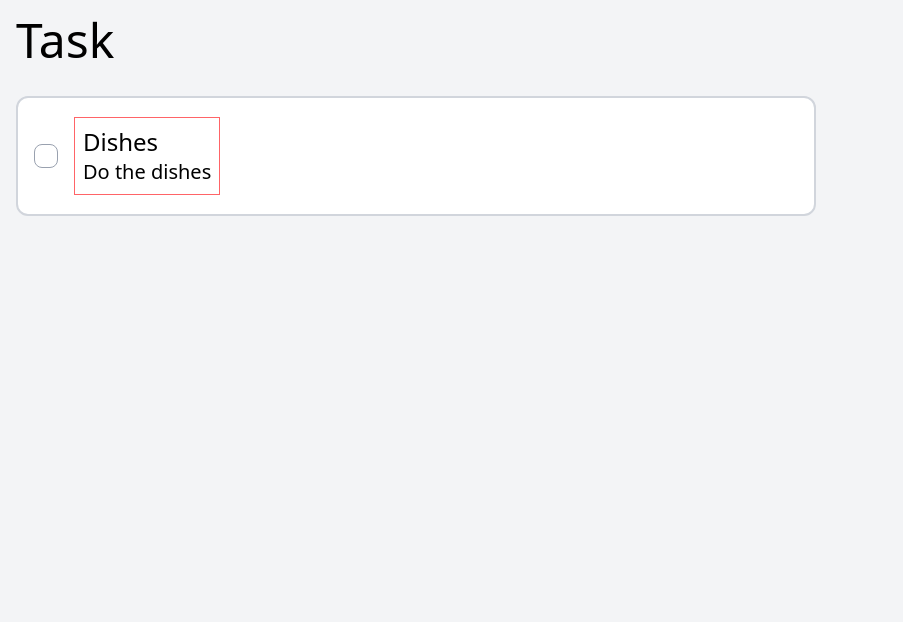
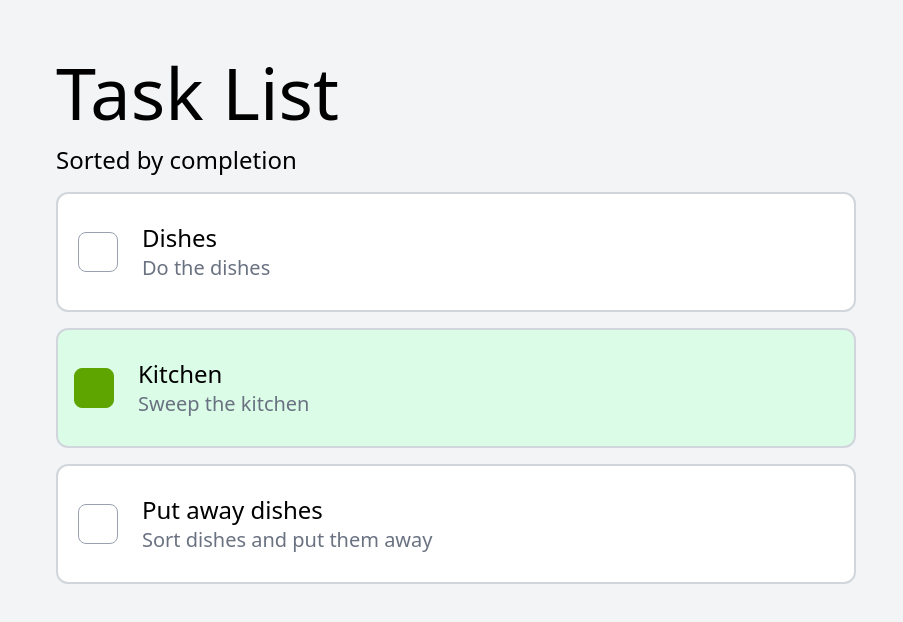
Before and after one commit to rknm-cell/tailwindstyling, a React (Vite) app: page / in a window 1280 px wide. Shown: the top 622 px of the page, without its empty margins (0-903 px from the left). Built offline with nearby package versions, Linux system fonts and the light colour scheme.

Commit message:
Completed task list styling

```diff
--- a/src/App.tsx
+++ b/src/App.tsx
@@ -12,8 +12,9 @@ type TaskData = {
 function App() {
   return (
     <>
-      <div className="bg-gray-100 h-dvw">
-        <h1 className="text-5xl p-4">Task</h1>
+      <div className="bg-gray-100 h-dvw p-10">
+        <h1 className="text-7xl m-4">Task List</h1>
+        <p className="text-2xl font-light ml-4"> Sorted by completion</p>
         <TaskList />
       </div>
     </>
--- a/src/Task.tsx
+++ b/src/Task.tsx
@@ -1,25 +1,15 @@
 import { useState } from "react";
 
-type TaskData = {
-  id: number;
-  title: string;
-  description: string;
-  checked: boolean;
-};
-
-const Task = (taskProps: TaskData) => {
-  const task = taskProps.task[0];
-  const [checkBox, setCheckBox] = useState(false);
-  console.log(task);
-
-
+const Task = ({title, description, checked}) => {
+  const [checkBox, setCheckBox] = useState(checked);
 
   const baseBgStyle =
     "flex flex-row items-center rounded-xl m-4 h-30 w-200 border-2 bg-white border-gray-300";
   const checkedBgStyle =
     "flex flex-row items-center rounded-xl  m-4 h-30 w-200 border-2 bg-green-100 border-gray-300";
-  const checkedButtonStyle = "h-6 w-6 rounded-lg border border-lime-600 m-4 bg-lime-600 check";
-  const baseButtonStyle = "h-6 w-6 rounded-lg border border-gray-400 m-4 ";
+  const checkedButtonStyle =
+    "h-10 w-10 rounded-lg border border-lime-600 m-4 bg-lime-600 check";
+  const baseButtonStyle = "h-10 w-10 rounded-lg border border-gray-400 ml-5 mr-4 ";
   return (
     <>
       <div id="div-task" className={checkBox ? checkedBgStyle : baseBgStyle}>
@@ -28,12 +18,12 @@ const Task = (taskProps: TaskData) => {
           id="checkbox"
           className={checkBox ? checkedButtonStyle : baseButtonStyle}
         />
-        <div id="div-text" className="p-2 border border-red-400">
+        <div id="div-text" className="p-2">
           <p id="title" className="text-2xl ">
-            {task.title}
+            {title}
           </p>
-          <p id="description" className="text-xl font-light ">
-            {task.description}
+          <p id="description" className="text-xl font-light text-gray-500 ">
+            {description}
           </p>
         </div>
       </div>
--- a/src/TaskList.tsx
+++ b/src/TaskList.tsx
@@ -1,20 +1,25 @@
 import React from "react";
 import Task from "./Task";
 
-const tasks = [
+type TaskData = {
+  id: number;
+  title: string;
+  description: string;
+  checked: boolean;
+};
+const tasks: TaskData[] = [
   { id: 1, title: "Dishes", description: "Do the dishes", checked: false },
   { id: 2, title: "Kitchen", description: "Sweep the kitchen", checked: true },
-  { id: 3,
-  title: "Put away dishes",
-  description: "Sort dishes and put them away",
-  checked: false},
+  { id: 3, title: "Put away dishes", description: "Sort dishes and put them away", checked: false},
 ];
 
 function TaskList() {
 //   {tasks.sort(function (x, y){ return (x === y) ? 0 : x ? -1 : 1}).map((task) => <Task id={task.id} title={task.title} description={task.description} checked={task.checked}/>)}
   return (
     <div>
-      <Task task={tasks} />
+      {/* <Task task={tasks} /> */}
+      {/* {tasks.sort(function (x, y){ return (x === y) ? 0 : x ? 1 : -1}).map((task) => <Task key={task.id} title={task.title} description={task.description} checked={task.checked}/>)} */}
+      {tasks.sort(function (x, y){ return (x === y) ? 0 : x ? -1 : 1}).map((task) => <Task key={task.id} title={task.title} description={task.description} checked={task.checked}/>)}
     </div>
   );
 }
```
